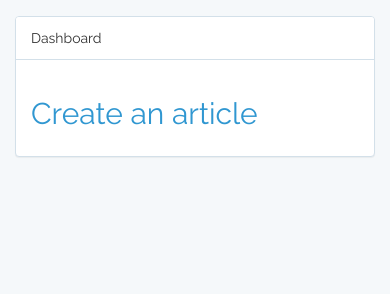
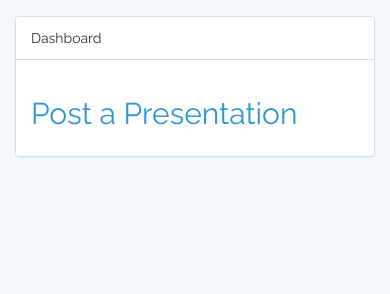
Before and after one commit to arnoldllanes/website, a Laravel app: page /home in a window 390 px wide. Shown: the part 57-351 px from the top of the page. Run offline with Laravel 8, Linux system fonts and the light colour scheme; a user stored in the database is signed in; data comes from the database, SQL or seed files in the repository; style sheets or scripts are compiled from the project's sources; settings files or empty folders that the repository lacks are supplied; some libraries are stand-ins or nearby versions.

Commit message:
Cleaning up views a little

```diff
--- a/resources/views/home.blade.php
+++ b/resources/views/home.blade.php
@@ -8,7 +8,7 @@
                     <div class="panel-heading">Dashboard</div>
 
                     <div class="panel-body">
-                        <h2><a href="/articles/create">Create an article</a></h2>
+                        <h2><a href="/articles/create">Post a Presentation</a></h2>
                     </div>
                 </div>
             </div>
```
Also changed, not shown: resources/views/pages/home.blade.php (+2 -22 lines).
